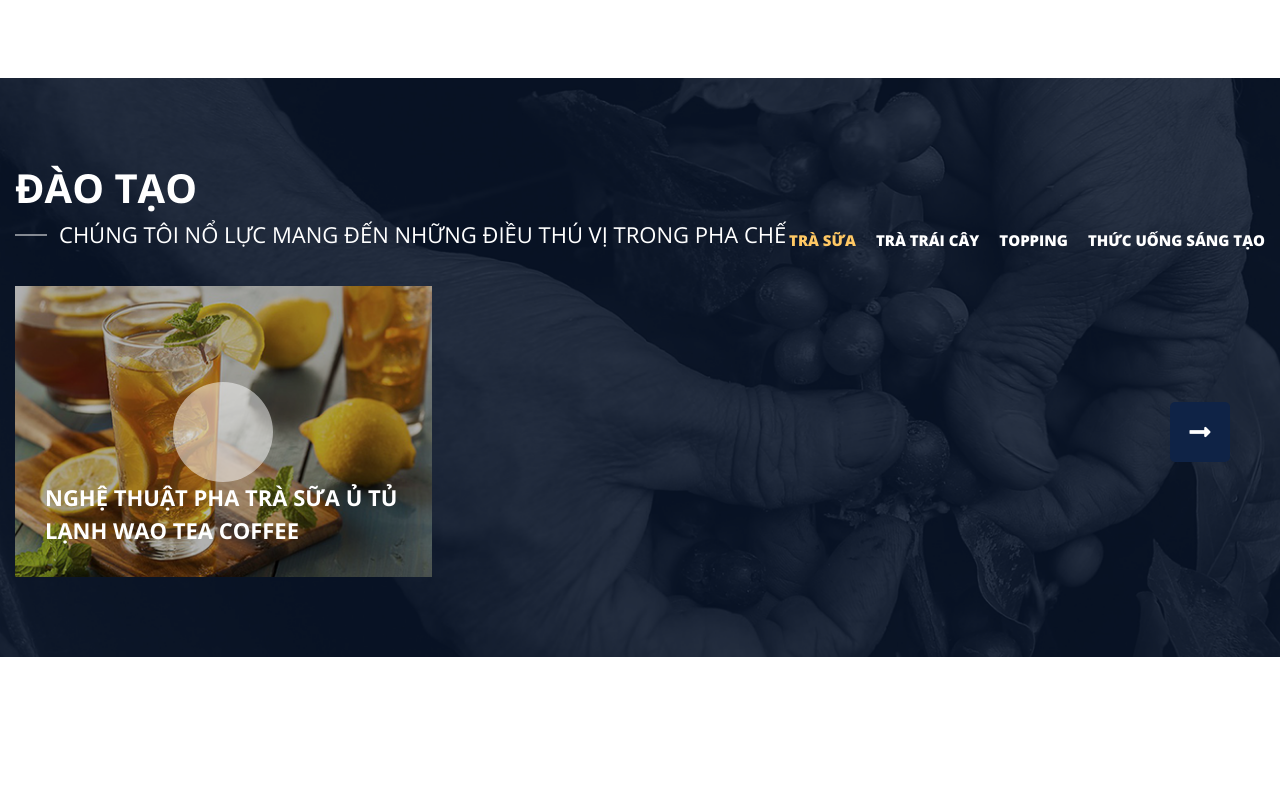
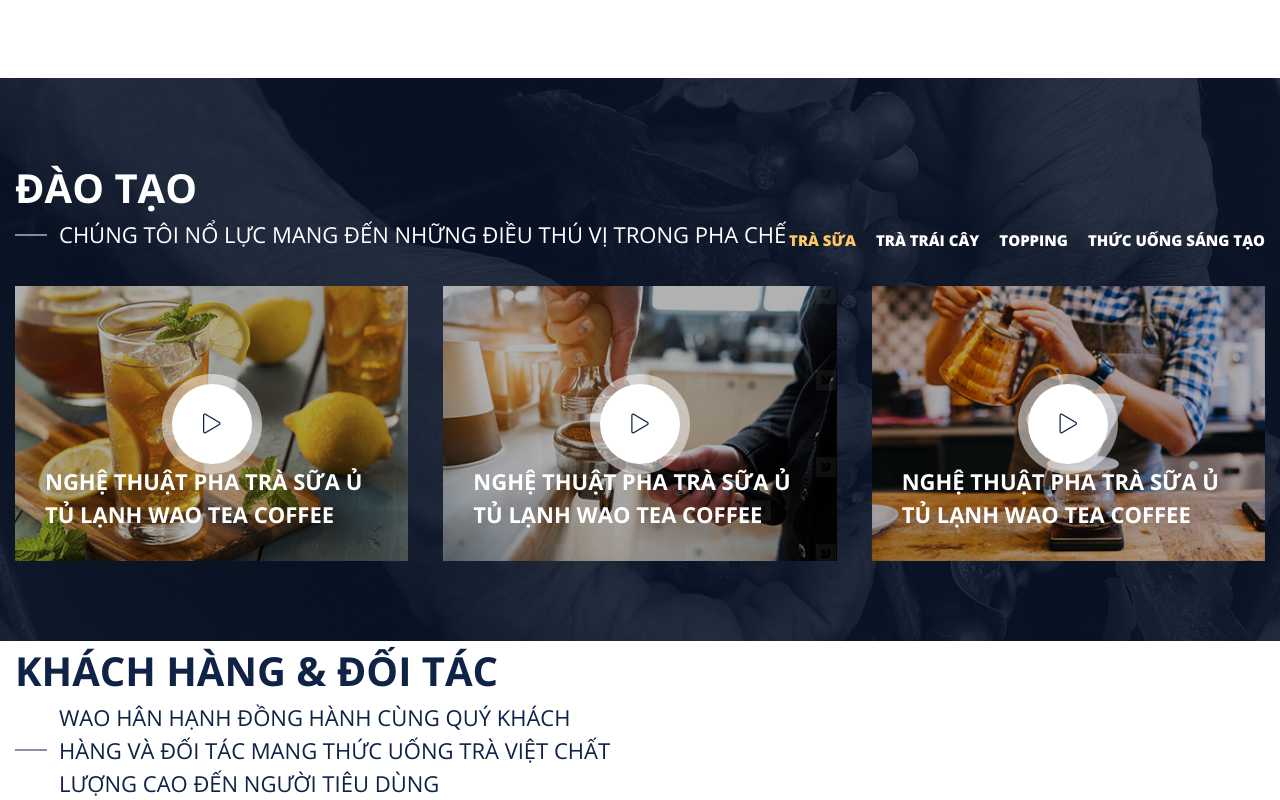
Before and after one commit to hoangviethung/WAO-Coffee, a website: page index.html in a window 1280 px wide. Shown: the part 4279-5079 px from the top of the page. Before the commit the page ends 4936 px from the top, so only its background shows below. Drawn offline with Linux system fonts and the light colour scheme; files whose address does not match are found by name.

Commit message:
update index

```diff
--- a/index.html
+++ b/index.html
@@ -796,9 +796,76 @@
 							<div class="swiper-wrapper">
 								<div class="swiper-slide">
 									<div class="item">
-										<div class="img">
+										<div class="img overflow-hidden">
 											<img
+												class="object-cover"
 												src="./resources/images/index/index-recipe-01.png"
+												alt=""
+											/>
+										</div>
+										<div class="description">
+											<h3>
+												NGHỆ THUẬT PHA TRÀ SỮA Ủ TỦ LẠNH
+												WAO TEA COFFEE
+											</h3>
+										</div>
+										<div
+											class="btn-play pos-center-center size-small bg-white"
+										>
+											<i class="fal fa-play"></i>
+										</div>
+									</div>
+								</div>
+								<div class="swiper-slide">
+									<div class="item">
+										<div class="img overflow-hidden">
+											<img
+												class="object-cover"
+												src="./resources/images/index/index-recipe-02.png"
+												alt=""
+											/>
+										</div>
+										<div class="description">
+											<h3>
+												NGHỆ THUẬT PHA TRÀ SỮA Ủ TỦ LẠNH
+												WAO TEA COFFEE
+											</h3>
+										</div>
+										<div
+											class="btn-play pos-center-center size-small bg-white"
+										>
+											<i class="fal fa-play"></i>
+										</div>
+									</div>
+								</div>
+								<div class="swiper-slide">
+									<div class="item">
+										<div class="img overflow-hidden">
+											<img
+												class="object-cover"
+												src="./resources/images/index/index-recipe-03.png"
+												alt=""
+											/>
+										</div>
+										<div class="description">
+											<h3>
+												NGHỆ THUẬT PHA TRÀ SỮA Ủ TỦ LẠNH
+												WAO TEA COFFEE
+											</h3>
+										</div>
+										<div
+											class="btn-play pos-center-center size-small bg-white"
+										>
+											<i class="fal fa-play"></i>
+										</div>
+									</div>
+								</div>
+								<div class="swiper-slide">
+									<div class="item">
+										<div class="img overflow-hidden">
+											<img
+												class="object-cover"
+												src="./resources/images/index/index-recipe-03.png"
 												alt=""
 											/>
 										</div>
@@ -828,6 +895,23 @@
 					</div>
 				</div>
 			</section>
+			<!-- SECTION KHÁCH HÀNG & ĐỐI TÁC -->
+			<section class="customer-clients">
+				<div class="container">
+					<div class="row">
+						<div class="col-md-6">
+							<div class="title-section">
+								<h2>khách hàng & đối tác</h2>
+								<p>
+									WAO HÂN HẠNH ĐỒNG HÀNH CÙNG QUÝ KHÁCH HÀNG VÀ ĐỐI
+									TÁC MANG THỨC UỐNG TRÀ VIỆT CHẤT LƯỢNG CAO ĐẾN NGƯỜI
+									TIÊU DÙNG
+								</p>
+							</div>
+						</div>
+					</div>
+				</div>
+			</section>
 		</main>
 		<!-- Library -->
 		<script src="vendors/js/swiper-bundle.js"></script>
--- a/scripts/app.js
+++ b/scripts/app.js
@@ -18,6 +18,7 @@
 const initIndexRecipe = () => {
 	let indexRecipe = new Swiper(".slider-index-recipe .swiper-container", {
 		slidesPerView: 3,
+		spaceBetween: 35,
 		navigation: {
 			nextEl: ".slider-index-recipe .button-navigation-slider.next",
 			prevEl: ".slider-index-recipe .button-navigation-slider.prev",
--- a/styles/scss/global.scss
+++ b/styles/scss/global.scss
@@ -190,14 +190,14 @@
 	&.size-small {
 		width: 100px;
 		height: 100px;
-		opacity: 0.5;
 		&:after {
 			width: 80px;
 			height: 80px;
 		}
 	}
 	&.bg-white {
-		background: var(--white);
+		font-size: 2rem;
+		color: var(--primary);
 		&:after {
 			background: var(--white);
 		}
```
Also changed, not shown: styles/css/global.css, styles/fonts/OpenSans-BoldItalic.woff (deleted), styles/scss/css/fonts.css (deleted), styles/scss/dist/fonts.css (deleted), styles/scss/fonts.scss (line endings or trailing spaces), styles/scss/fonts/OpenSans-BoldItalic.woff (deleted).
